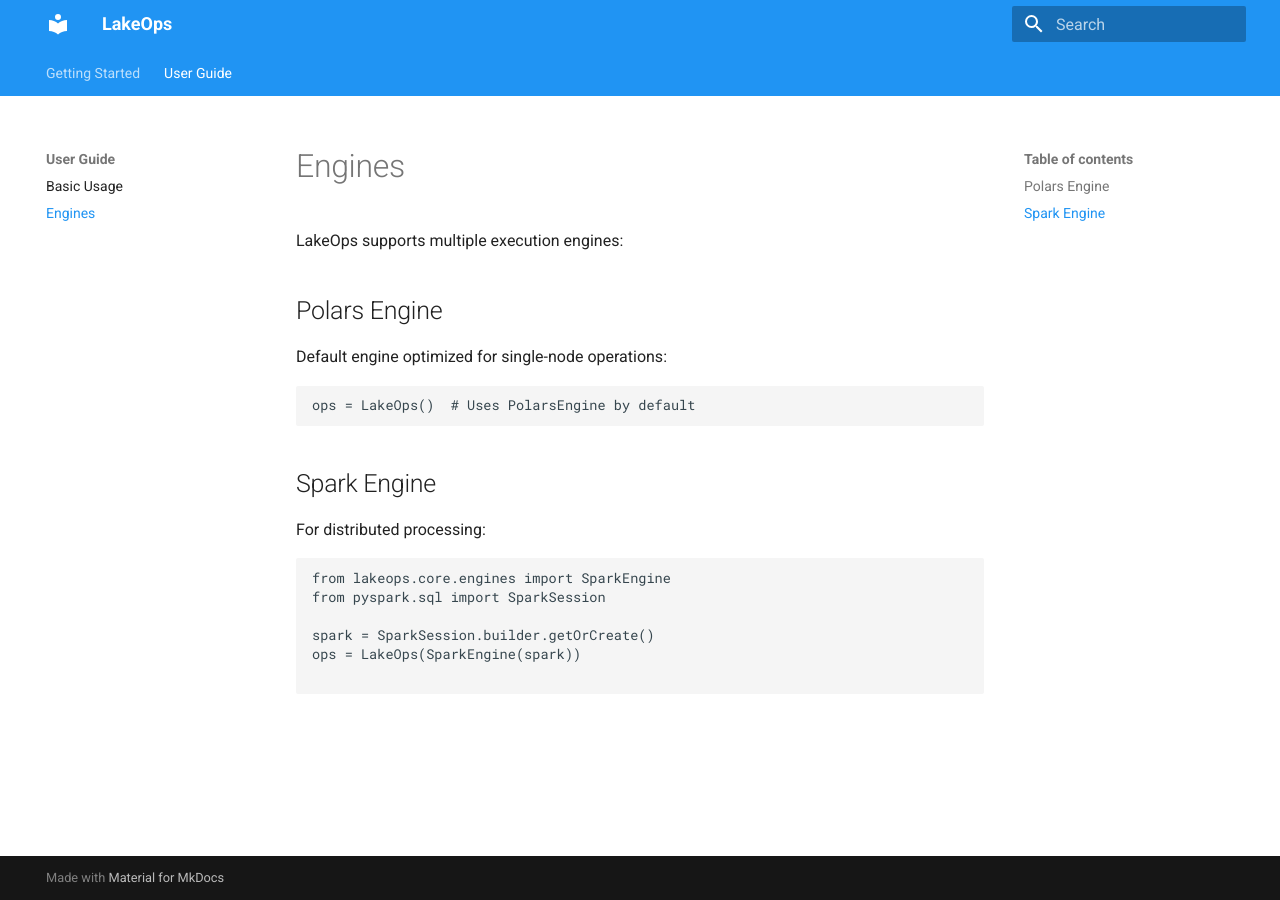
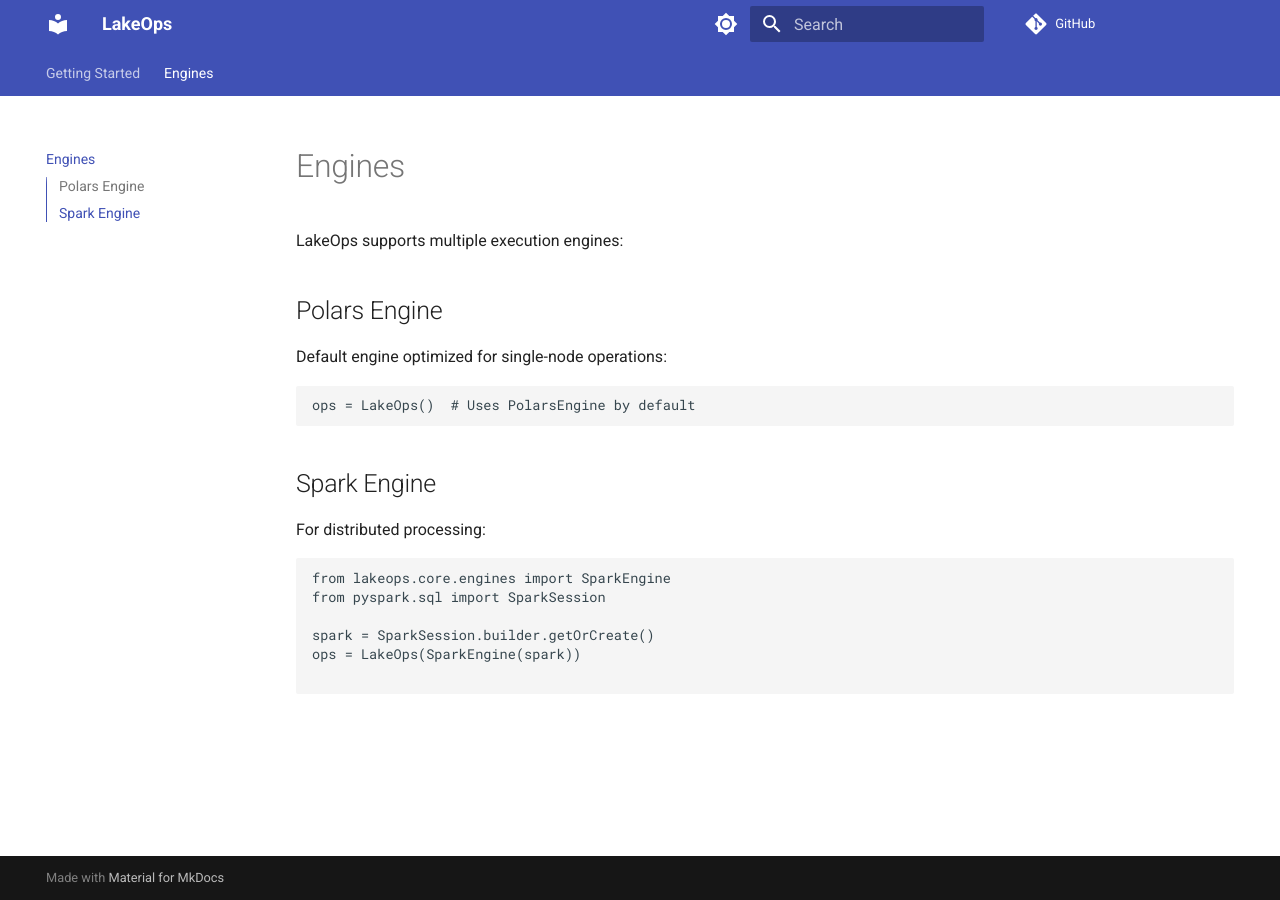
Before and after one commit to hoaihuongbk/lakeops, an MkDocs documentation site: the page built from docs/guide/engines.md, in a window 1280 px wide. Built offline with MkDocs 1.6.1 and Material for MkDocs 9.7.7, drawn with Linux system fonts in a browser that asks for light colours; comment, search, counter and statistics services are not loaded.

Commit message:
Simplify the docs

```diff
--- a/mkdocs.yml
+++ b/mkdocs.yml
@@ -2,16 +2,28 @@
 theme:
   name: material
   palette:
-    primary: blue
+    # Palette toggle for light mode
+    - scheme: default
+      toggle:
+        icon: material/brightness-7
+        name: Switch to dark mode
+
+    # Palette toggle for dark mode
+    - scheme: slate
+      toggle:
+        icon: material/brightness-4
+        name: Switch to light mode
   features:
     - navigation.tabs
-    - navigation.sections
+    - toc.integrate
+  icon:
+    repo: fontawesome/brands/git-alt
+
+repo_url: https://github.com/hoaihuongbk/lakeops
 
 nav:
   - Getting Started: index.md
-  - User Guide:
-      - Basic Usage: guide/basic-usage.md
-      - Engines: guide/engines.md
+  - Engines: guide/engines.md
 
 plugins:
   - search
```
Also changed, not shown: docs/index.md (+5 -0 lines), 1 other file.
